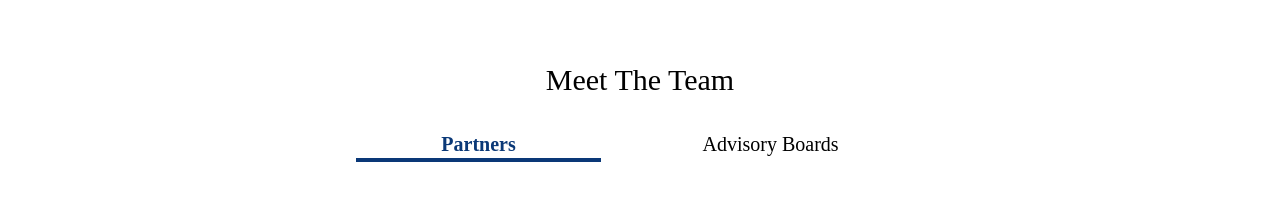
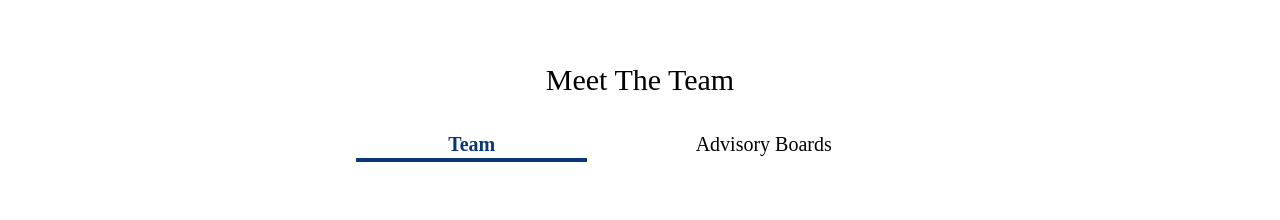
Before and after one commit to TRUENFAIR/trueandfair, a Next.js app: page /about in a window 1280 px wide. Shown: the part 780-1000 px from the top of the page. Built offline with nearby package versions, Linux system fonts and the light colour scheme.

Commit message:
made the tile to team

```diff
--- a/pages/about.js
+++ b/pages/about.js
@@ -71,7 +71,7 @@ export default function About() {
     //   blogsdatafull: [],
     // },
     {
-      name: "Partners",
+      name: "Team",
       para: "The services offered by True and Fair will be provided by a team of nine (and growing) experienced, young and energetic chartered accountants having individual experiences ranging from 10 to 28 years, with a cumulative experience of more than 175 years in auditing, accounting and advisory and having served a diverse set of industries. Each member has held senior professional positions, some including as Partners and Executive Directors, in one of India’s largest audit firms including participating in that firm’s technical, quality and learning teams.",
       img: "/discover/discover1.png",
       desc: "From Ashtanga to Vinyasa, make mindful movement a daily ritual.",
```
